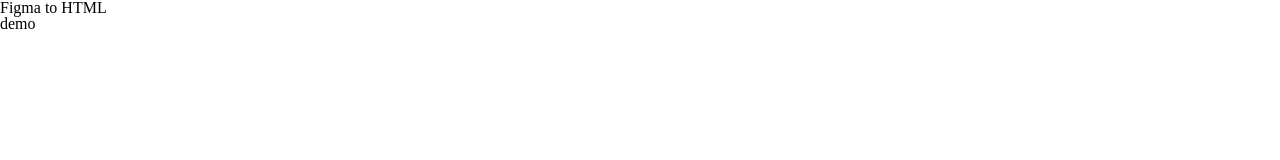
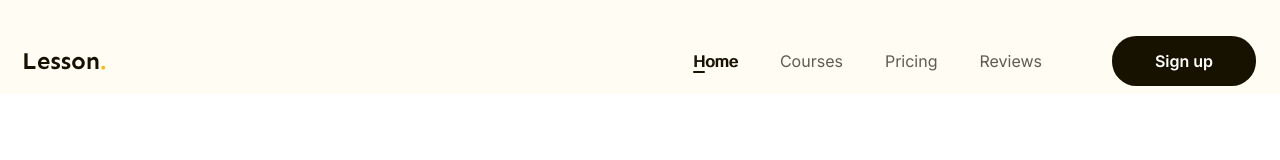
Before and after one commit to MINGGMCU/Figma-to-html, a plain HTML site: page idex.html in a window 1280 px wide. Shown: the top 160 px of the page. Drawn offline with Linux system fonts and the light colour scheme.

Commit message:
p3 Làm phần header

```diff
--- a/assets/css/style.css
+++ b/assets/css/style.css
@@ -1,13 +1,95 @@
-*{
-    box-sizing: border-box;
+* {
+  box-sizing: border-box;
 }
 
-html{
-    font-size: 62.5%;
+html {
+  font-size: 62.5%;
 }
 
 /* Khôi phục cỡ chữ mặc định theo rem */
 
-body{
-    font-size: 1.6rem;
+body {
+  font-size: 1.6rem;
+  font-family: "Inter", sans-serif;
 }
+
+/* =================common================ */
+/* Xóa gạch chân */
+a {
+  text-decoration: none;
+}
+
+.btn {
+  display: inline-block;
+  min-width: 118px;
+  padding: 0 6px;
+  line-height: 50px;
+  color: #fff;
+  text-align: center;
+  font-size: 1.6rem;
+  font-weight: 600;
+  border-radius: 24.5px;
+  background: #171100;
+}
+.main-content {
+  width: 1280px;
+  max-width: calc(100% - 48px);
+  margin-left: auto;
+  margin-right: auto;
+}
+/* =================header================ */
+
+.header {
+  background: #fffcf4;
+}
+
+.header.fixed {
+  position: sticky;
+  top: -28px;
+}
+.header .body {
+  display: flex;
+  align-items: center;
+  padding: 36px 0 8px;
+}
+.nav {
+  margin-left: auto;
+}
+.nav ul {
+  display: flex;
+}
+
+.nav a {
+  position: relative;
+  color: #5f5b53;
+  font-size: 1.6rem;
+  padding: 8px 21px;
+}
+
+.nav li.active a,
+.nav a:hover {
+  color: #171100;
+  /* font-weight: 600; */
+  text-shadow: 1px 0 0 currentColor;
+}
+/* Thêm dấu gạch chân */
+.nav li.active a::after {
+  display: block;
+  left: 21px;
+  bottom: 6px;
+  content: "";
+  width: 12px;
+  height: 2px;
+  flex-shrink: 0;
+  border-radius: 1px;
+  background: #171100;
+  position: absolute;
+}
+
+.header .btn-sign-up {
+  min-width: 144px;
+}
+
+.header .action{
+    margin-left: 49px;
+}
--- a/idex.html
+++ b/idex.html
@@ -6,11 +6,48 @@
     <!-- Reset CSS -->
 
     <link rel="stylesheet" href="./assets/css/reset.css" />
+    <!-- Inter font -->
+    <link rel="preconnect" href="https://fonts.googleapis.com" />
+    <link rel="preconnect" href="https://fonts.gstatic.com" crossorigin />
+    <link
+      href="https://fonts.googleapis.com/css2?family=Inter:ital,opsz,wght@0,14..32,100..900;1,14..32,100..900&display=swap"
+      rel="stylesheet"
+    />
     <link rel="stylesheet" href="./assets/css/style.css" />
     <title>Figma to HTML</title>
   </head>
-  <body>
-    <h1>Figma to HTML</h1>
-    <h2>demo</h2>
+  <body style="height: 10000px">
+    <!-- Header -->
+    <header class="header fixed">
+      <div class="main-content">
+        <div class="body">
+          <!-- Logo -->
+          <img src="./assets/img/Lesson..svg" alt="Lesson" class="logo" />
+
+          <!-- Nav -->
+          <nav class="nav">
+            <ul>
+              <li class="active">
+                <a href="#!">Home</a>
+              </li>
+              <li>
+                <a href="#!">Courses</a>
+              </li>
+              <li>
+                <a href="#!">Pricing</a>
+              </li>
+              <li>
+                <a href="#!">Reviews</a>
+              </li>
+            </ul>
+          </nav>
+
+          <!-- btn action -->
+          <div class="action">
+            <a href="#!" class="btn btn-sign-up">Sign up</a>
+          </div>
+        </div>
+      </div>
+    </header>
   </body>
 </html>
```
Also changed, not shown: assets/img/Lesson..svg (added), assets/img/Site name.svg (added).
